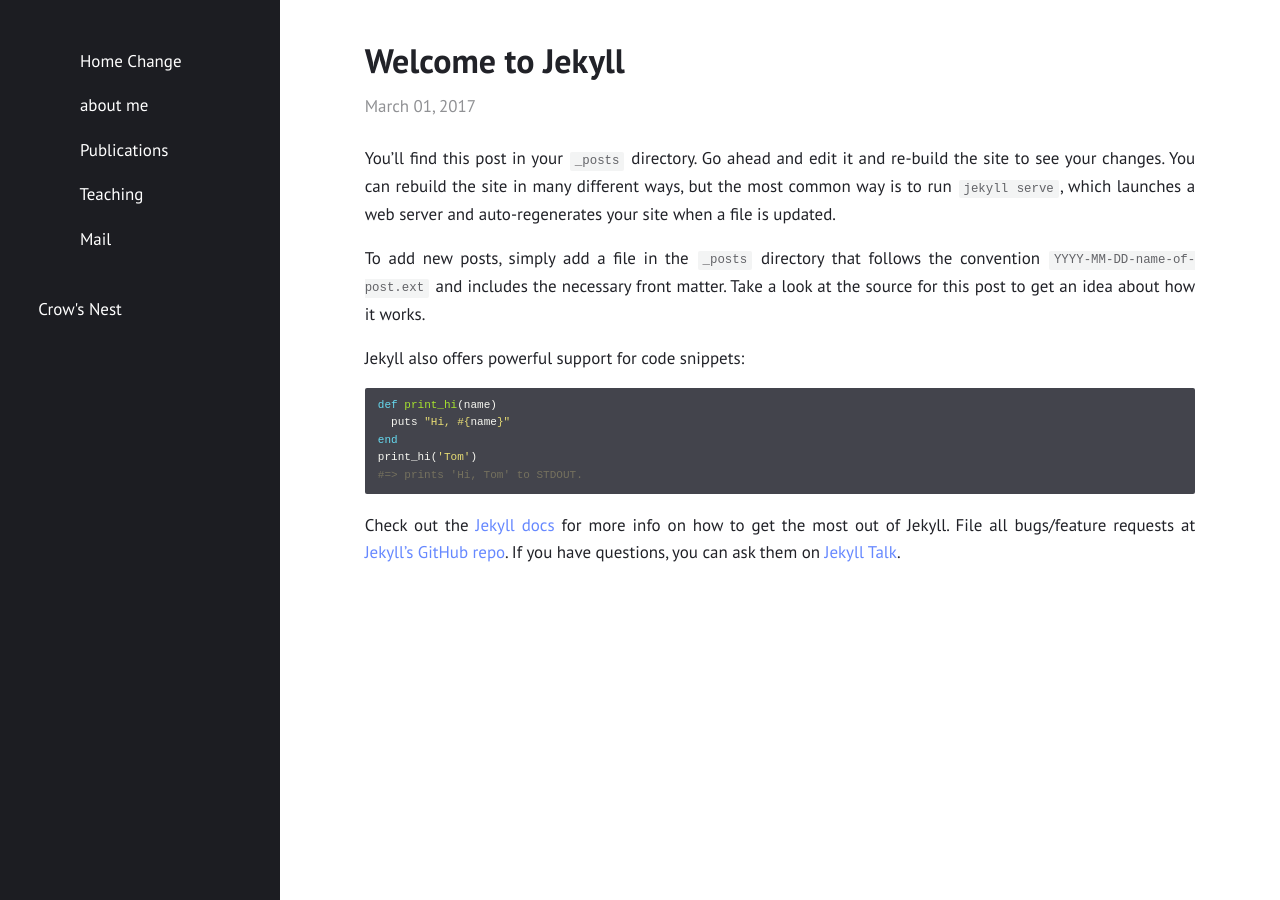
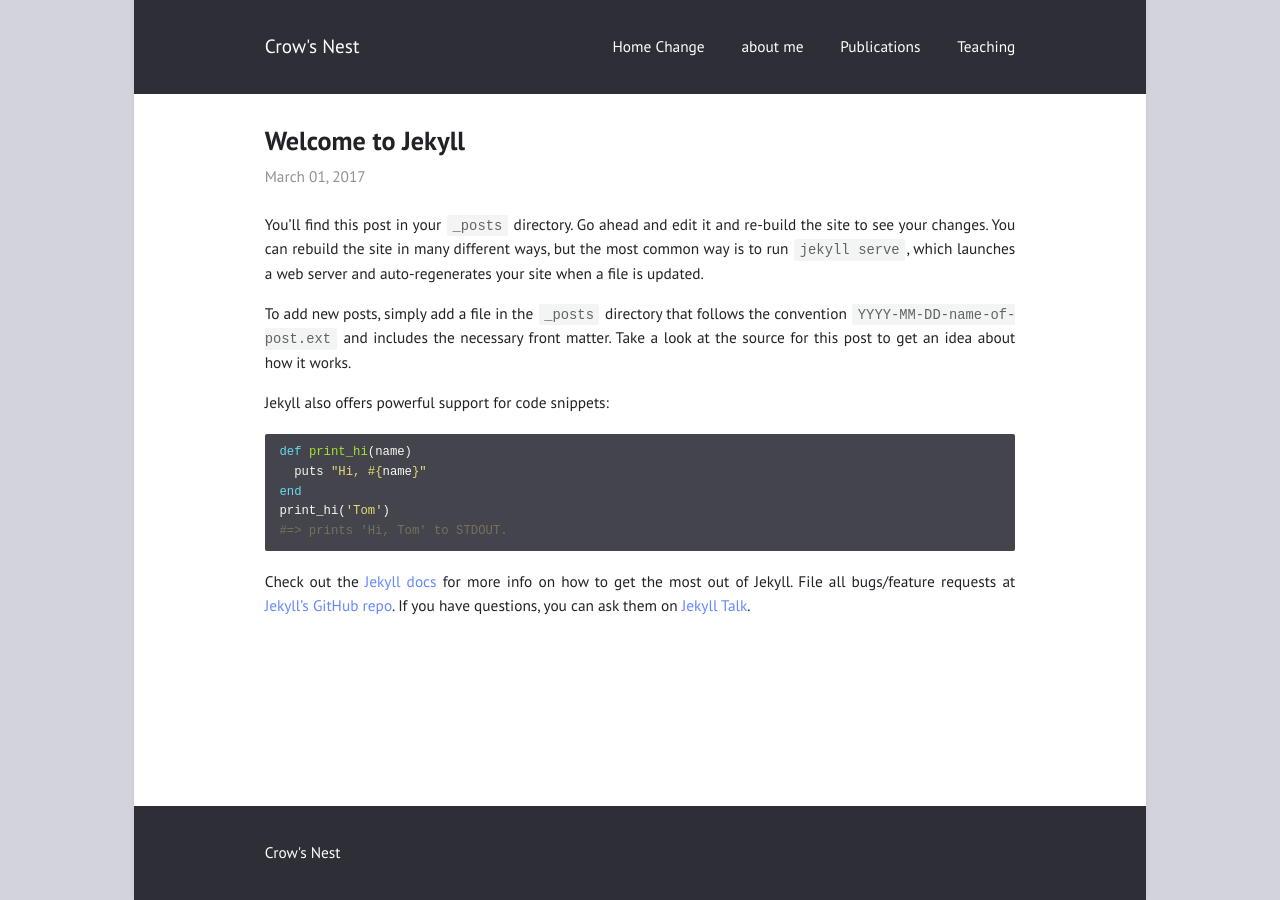
Before and after one commit to ICOTRT2024/Crow-Moon.github.io, a Jekyll site: the page built from _posts/2017-03-01-welcome-to-jekyll.md, in a window 1280 px wide. Built offline with Jekyll 4.4.1, drawn with Linux system fonts in a browser that asks for light colours.

Commit message:
Update _config.yml

```diff
--- a/_config.yml
+++ b/_config.yml
@@ -10,9 +10,9 @@ date_format: "%B %d, %Y"
 
 #show_excerpts: true        # show article excerpts on the home page
 show_frame: true           # adds a gray frame to the site
-show_sidebar: true        # show a sidebar instead of the usual header
+show_sidebar: false       # show a sidebar instead of the usual header
 minimal: true            # use a dark header
-show_social: true
+show_social: false
 
 # Menu
 
```
